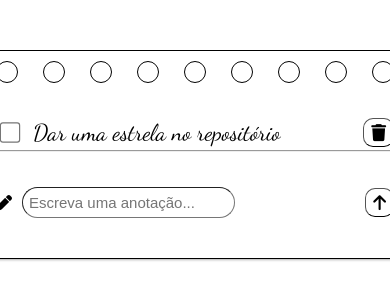
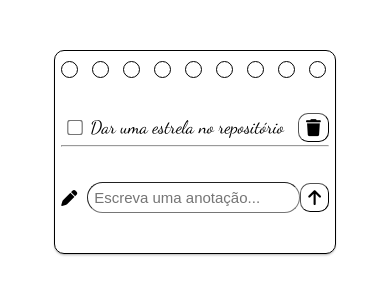
Before and after one commit to AlineEspindola/notepad, a React (Create React App) app: page / in a window 390 px wide. Shown: the top 300 px of the page. Built offline with nearby package versions, Linux system fonts and the light colour scheme.

Commit message:
style: Ajusta o responsivo

```diff
--- a/src/Notepad/Notepad.css
+++ b/src/Notepad/Notepad.css
@@ -97,3 +97,26 @@
   cursor: pointer;
   font-size: 17px;
 }
+
+@media screen and (max-width: 460px) {
+  .notepad {
+    width: 250px;
+  }
+
+  .sheet__holes {
+    gap: 14px;
+  }
+
+  .hole {
+    height: 15px;
+    width: 15px;
+  }
+
+  .line__text {
+    gap: 2px;
+  }
+
+  .line p {
+    font-size: 18px;
+  }
+}
```
